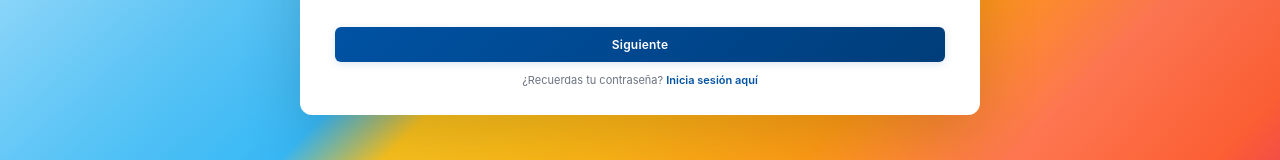
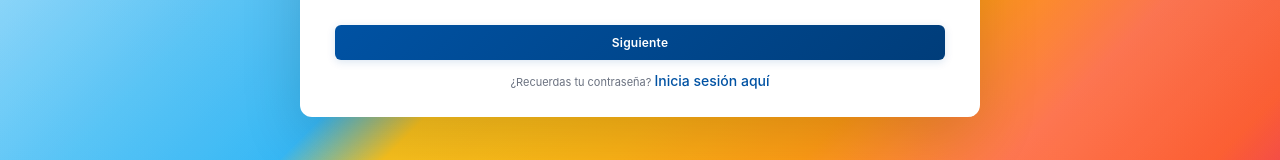
Before and after one commit to Daniel-Oviedo/ProyectoExpedienteMedico-main-developer, a React app in the folder frontend/: page /forgot-password in a window 1280 px wide. Shown: the part 497-657 px from the top of the page. Built offline with nearby package versions, Linux system fonts and the light colour scheme; the HTML template or start-up script is replaced by a standard one.

Commit message:
"Fix 404 error on forgot-password login link - use React Router navigate instead of href"

```diff
--- a/frontend/src/components/auth/FormularioOlvideContrasena.jsx
+++ b/frontend/src/components/auth/FormularioOlvideContrasena.jsx
@@ -253,7 +253,13 @@ export function FormularioOlvideContrasena() {
 
         <div className="auth-footer">
           <p>
-            ¿Recuerdas tu contraseña? <a href="/login">Inicia sesión aquí</a>
+            ¿Recuerdas tu contraseña? <button
+              type="button"
+              onClick={() => navigate('/login')}
+              className="link-button"
+            >
+              Inicia sesión aquí
+            </button>
           </p>
         </div>
       </div>
--- a/frontend/src/styles/auth.css
+++ b/frontend/src/styles/auth.css
@@ -342,6 +342,29 @@ form {
   text-decoration: underline;
 }
 
+/* BOTÓN ESTILO LINK */
+.link-button {
+  background: none;
+  border: none;
+  color: var(--primary-color);
+  text-decoration: none;
+  font-size: 14px;
+  font-weight: 500;
+  cursor: pointer;
+  transition: all 0.2s ease;
+  padding: 0;
+  font-family: inherit;
+}
+
+.link-button:hover {
+  color: var(--primary-dark);
+  text-decoration: underline;
+}
+
+.link-button:active {
+  opacity: 0.8;
+}
+
 /* GRUPO DE BOTONES - ATRÁS/SIGUIENTE */
 .button-group {
   display: grid;
```
